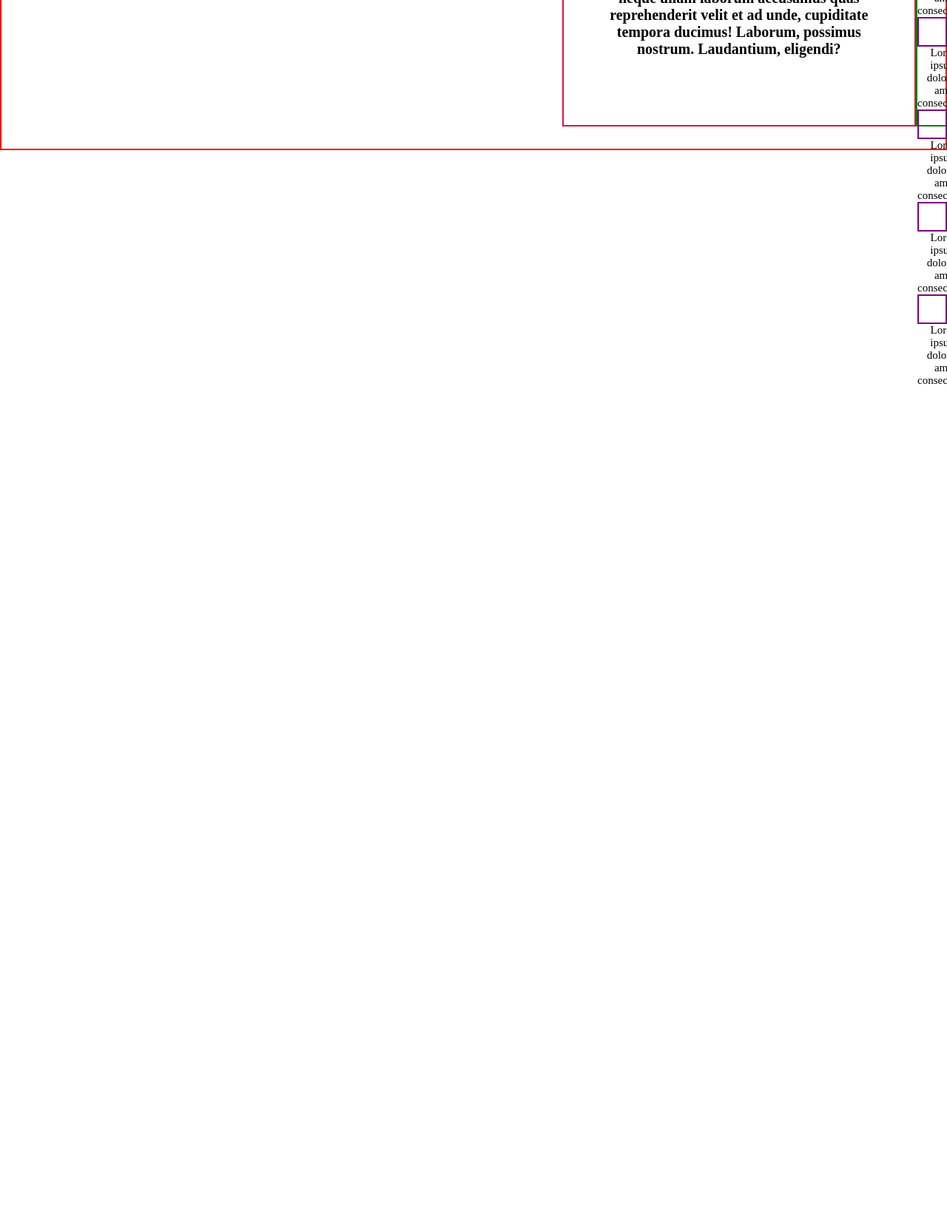
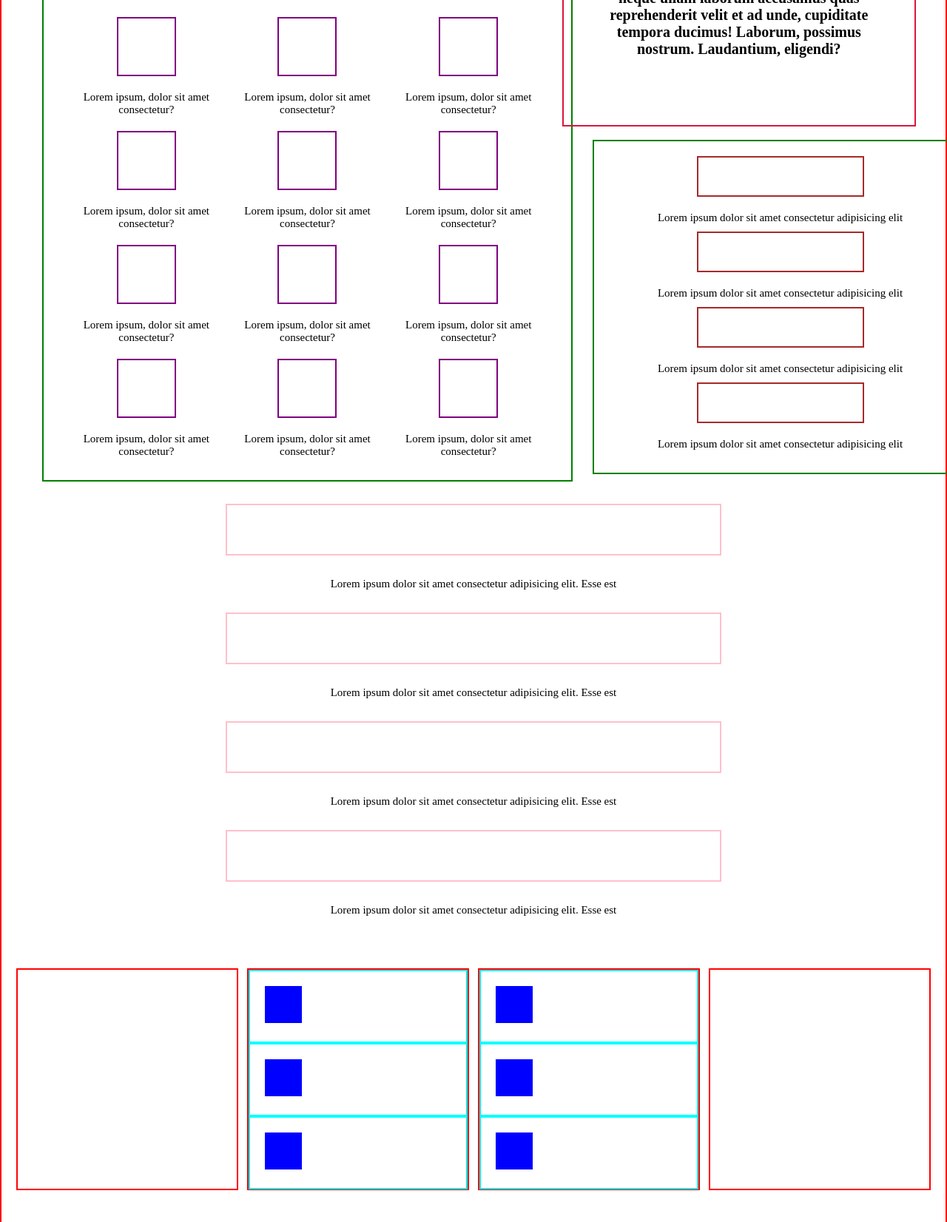
Before and after one commit to eduardo50051/diagramacao, a plain HTML site: page index.html in a window 1280 px wide. Shown: the part 1142-2794 px from the top of the page at 74% size. Before the commit the page ends 1665 px from the top, so only its background shows below. Drawn offline with Linux system fonts and the light colour scheme.

Commit message:
finalizado_rodape

```diff
--- a/index.html
+++ b/index.html
@@ -109,26 +109,144 @@
 </div>
 
 
+
+
+
+</div>
+
+
+
+
 <div class="caixas_com_texto">
 
-    <div class="caixa_com_texto_unidade"></div>
+    <div class="caixas_com_texto_caixas">
+        <div class="caixa_com_texto_unidade"></div>
+        <div class="caixa_com_texto_unidade"></div>
+        <div class="caixa_com_texto_unidade"></div>
+    </div>
+
+
+    <div class="caixas_com_texto_p">
         <p>Lorem ipsum, dolor sit amet consectetur?</p>
+        <p>Lorem ipsum, dolor sit amet consectetur?</p>
+        <p>Lorem ipsum, dolor sit amet consectetur?</p>
+    </div>
 
-    <div class="caixa_com_texto_unidade"></div>
-         <p>Lorem ipsum, dolor sit amet consectetur?</p>
+    <div class="caixas_com_texto_caixas2">
+        <div class="caixa_com_texto_unidade"></div>
+        <div class="caixa_com_texto_unidade"></div>
+        <div class="caixa_com_texto_unidade"></div>
+    </div>
 
-    <div class="caixa_com_texto_unidade"></div>
+    <div class="caixas_com_texto_p2">
         <p>Lorem ipsum, dolor sit amet consectetur?</p>
+        <p>Lorem ipsum, dolor sit amet consectetur?</p>
+        <p>Lorem ipsum, dolor sit amet consectetur?</p>
+    </div>
 
-    <div class="caixa_com_texto_unidade"></div>
-         <p>Lorem ipsum, dolor sit amet consectetur?</p>
+    <div class="caixas_com_texto_caixas2">
+        <div class="caixa_com_texto_unidade"></div>
+        <div class="caixa_com_texto_unidade"></div>
+        <div class="caixa_com_texto_unidade"></div>
+    </div>
 
-    <div class="caixa_com_texto_unidade"></div>
+    <div class="caixas_com_texto_p2">
         <p>Lorem ipsum, dolor sit amet consectetur?</p>
+        <p>Lorem ipsum, dolor sit amet consectetur?</p>
+        <p>Lorem ipsum, dolor sit amet consectetur?</p>
+    </div>
 
-    <div class="caixa_com_texto_unidade"></div>
+    <div class="caixas_com_texto_caixas2">
+        <div class="caixa_com_texto_unidade"></div>
+        <div class="caixa_com_texto_unidade"></div>
+        <div class="caixa_com_texto_unidade"></div>
+    </div>
+
+    <div class="caixas_com_texto_p2">
         <p>Lorem ipsum, dolor sit amet consectetur?</p>
+        <p>Lorem ipsum, dolor sit amet consectetur?</p>
+        <p>Lorem ipsum, dolor sit amet consectetur?</p>
+    </div>
 
+
+</div>
+
+<div class="box_imagem_abaixo">
+
+    <div class="imagem_abaixo">
+
+    </div>
+
+    <p>
+        Lorem ipsum dolor sit amet consectetur adipisicing elit
+    </p>
+
+    <div class="imagem_abaixo">
+
+    </div>
+
+    <p>
+        Lorem ipsum dolor sit amet consectetur adipisicing elit
+    </p>
+
+    <div class="imagem_abaixo">
+
+    </div>
+
+    <p>
+        Lorem ipsum dolor sit amet consectetur adipisicing elit
+    </p>
+
+    <div class="imagem_abaixo">
+
+    </div>
+
+    <p>
+        Lorem ipsum dolor sit amet consectetur adipisicing elit
+    </p>
+
+
+</div>
+
+<div class="caixa5 corpo_loja">
+
+
+
+    <div class="caixa5_interior">
+
+    </div>
+
+    <p>
+        Lorem ipsum dolor sit amet consectetur adipisicing elit. Esse est
+
+    </p>
+
+    <div class="caixa5_interior">
+
+    </div>
+
+    <p>
+        Lorem ipsum dolor sit amet consectetur adipisicing elit. Esse est
+
+    </p>
+
+    <div class="caixa5_interior">
+
+    </div>
+
+    <p>
+        Lorem ipsum dolor sit amet consectetur adipisicing elit. Esse est
+
+    </p>
+
+    <div class="caixa5_interior">
+
+    </div>
+
+    <p>
+        Lorem ipsum dolor sit amet consectetur adipisicing elit. Esse est
+
+    </p>
 
 </div>
 
@@ -137,10 +255,68 @@
 </div>
 
 
+<div class="caixa6 corpo_loja">
+
+    <div class="caixa6_interno"></div>
+    <div class="caixa6_interno">
+        <div class="caixa6_interno_miniatura">
+
+            <div class="caixa6_imagem">
+
+            </div>
+
+        </div>
+        <div class="caixa6_interno_miniatura">
+
+            <div class="caixa6_imagem">
+
+            </div>
+
+        </div>
+        <div class="caixa6_interno_miniatura">
+
+            <div class="caixa6_imagem">
+
+            </div>
+
+        </div>
+    </div>
+    <div class="caixa6_interno">
+
+        <div class="caixa6_interno_miniatura">
+
+            <div class="caixa6_imagem">
+
+            </div>
+
+        </div>
+        <div class="caixa6_interno_miniatura">
+
+            <div class="caixa6_imagem">
+
+            </div>
+
+        </div>
+        <div class="caixa6_interno_miniatura">
+
+            <div class="caixa6_imagem">
+
+            </div>
+
+        </div>
+
+    </div>
+    <div class="caixa6_interno"></div>
+
+
+</div>
 
 
 
 
+<div class="rodape">
+
+</div>
 
 
 </body>
--- a/styles.css
+++ b/styles.css
@@ -146,14 +146,103 @@ border: 2px solid red;;
  }
 
  .caixas_com_texto {
-  width: 50%;
-  height: 400px;
+  margin: -230px 0px 0px 55px;
+  width: 717px;
+  height: auto;
   border: 2px solid green;
+ padding: 30px;
+ }
+
+ .caixa_com_texto_unidade{
+margin: 20px 0px 20px 0px;
+  width: 80px;
+height: 80px;
+border: 2px solid purple;
+ }
+
+
+.caixas_com_texto_caixas{
+display: flex;
+justify-content: space-around;
+}
+
+.caixas_com_texto_caixas2{
+  display: flex;
+  justify-content: space-around;
+}
+
+ .caixas_com_texto_p{
+display: flex;
 
  }
 
- .caixa_com_texto_unidade{
-width: 40px;
-height: 40px;
-border: 2px solid purple;
+ .caixas_com_texto_p2{
+display: flex;
+
  }
+
+ .caixa5_interior{
+margin: auto;
+  width: 670px;
+  height: 70px;
+  border: 2px solid pink;
+ }
+
+ .caixa5 p{
+  margin: 30px 0px 30px 0px;
+
+
+ }
+
+ .box_imagem_abaixo{
+  padding: 20px;
+  margin: -462px -1px 0px 799px;
+  position: absolute;
+  height: auto;
+  width: 507px;
+border: 2px solid green;
+ }
+
+.box_imagem_abaixo p{
+margin: 20px 0px 10px 0px;
+
+}
+
+ .imagem_abaixo{
+  margin: auto;
+  border: 2px solid brown;
+ width: 226px;
+ height: 55px;
+ }
+
+ .caixa6{
+  display: flex;
+  padding: 20px;
+  height: auto;
+  justify-content: space-between;
+ }
+
+ .caixa6_interno{
+  margin: 20px 0px 20px 0px;
+  width: 300px;
+  height: 300px;
+border: 2px solid red;
+ }
+
+ .caixa6_interno_miniatura{
+  padding: 20px;
+border: 2px solid cyan;
+height: 99px;
+width: auto;
+ }
+
+ .caixa6_imagem{
+background-color: blue;
+width: 50px;
+height: 50px;
+ }
+
+.rodape{
+  height: 300px;
+  background-color: gray;
+}
```
